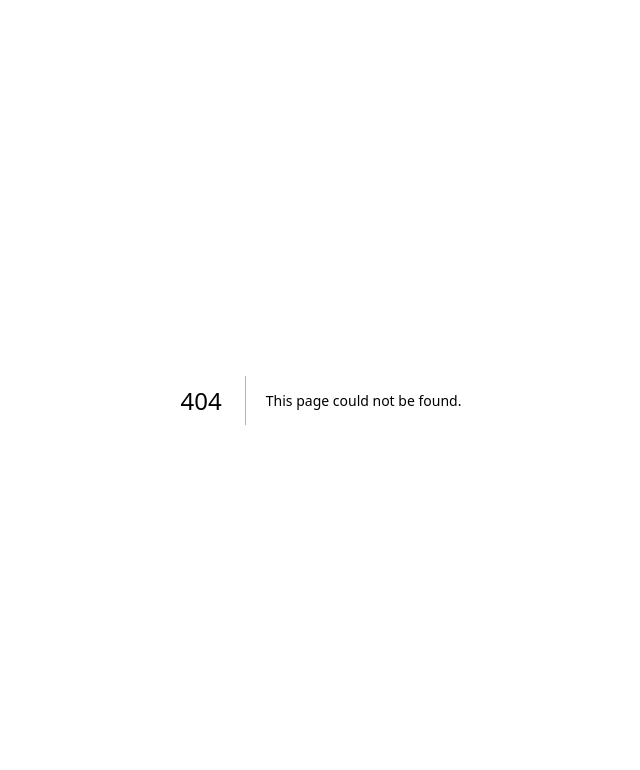
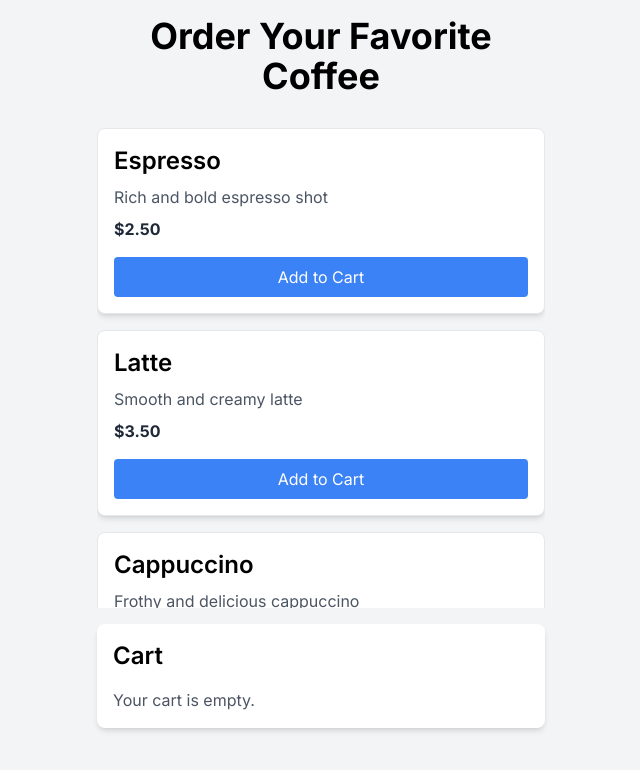
Before and after one commit to developforgood/South-Bronx-United-intern-group-4, a Next.js app in the folder clubhousecafe/: page /order in a window 1280 px wide. Before the commit this address had no page. Shown: the top 770 px of the page, without its empty margins (319-959 px from the left). Built offline with nearby package versions, Linux system fonts and the light colour scheme.

Commit message:
menu + cart added

```diff
--- a/clubhousecafe/src/app/order/order_page.tsx
+++ b/clubhousecafe/src/app/order/page.tsx
@@ -1,6 +1,9 @@
-import React from "react";
+"use client"; // Add this line to make the component a Client Component
+
+import React, { useState } from "react";
 
 export default function Home() {
+  const [cart, setCart] = useState([]);
   const menuItems = [
     { name: "Espresso", description: "Rich and bold espresso shot", price: "$2.50" },
     { name: "Latte", description: "Smooth and creamy latte", price: "$3.50" },
@@ -11,21 +14,46 @@ export default function Home() {
     // Add more items as needed
   ];
 
+  const addToCart = (item) => {
+    setCart([...cart, item]);
+  };
+
   return (
     <main className="flex min-h-screen flex-col items-center justify-start p-4 bg-gray-100">
       <div className="w-full max-w-md">
         <h1 className="text-4xl font-bold mb-8 text-center">Order Your Favorite Coffee</h1>
-        <div className="space-y-4 overflow-auto max-h-[calc(100vh-10rem)]">
+        <div className="space-y-4 overflow-auto max-h-[calc(100vh-20rem)]">
           {menuItems.map((item, index) => (
             <div key={index} className="border rounded-lg p-4 bg-white shadow-md">
               <h2 className="text-2xl font-semibold">{item.name}</h2>
               <p className="mt-2 text-gray-600">{item.description}</p>
               <p className="mt-2 text-gray-800 font-bold">{item.price}</p>
-              <button className="mt-4 px-4 py-2 bg-blue-500 text-white rounded w-full">Order</button>
+              <button
+                onClick={() => addToCart(item)}
+                className="mt-4 px-4 py-2 bg-blue-500 text-white rounded w-full"
+              >
+                Add to Cart
+              </button>
             </div>
           ))}
         </div>
       </div>
+
+      <div className="w-full max-w-md mt-4 bg-white p-4 rounded-lg shadow-md">
+        <h2 className="text-2xl font-semibold mb-4">Cart</h2>
+        {cart.length === 0 ? (
+          <p className="text-gray-600">Your cart is empty.</p>
+        ) : (
+          <ul className="space-y-2">
+            {cart.map((item, index) => (
+              <li key={index} className="border-b py-2 flex justify-between items-center">
+                <span>{item.name}</span>
+                <span className="font-bold">{item.price}</span>
+              </li>
+            ))}
+          </ul>
+        )}
+      </div>
     </main>
   );
 }
```
